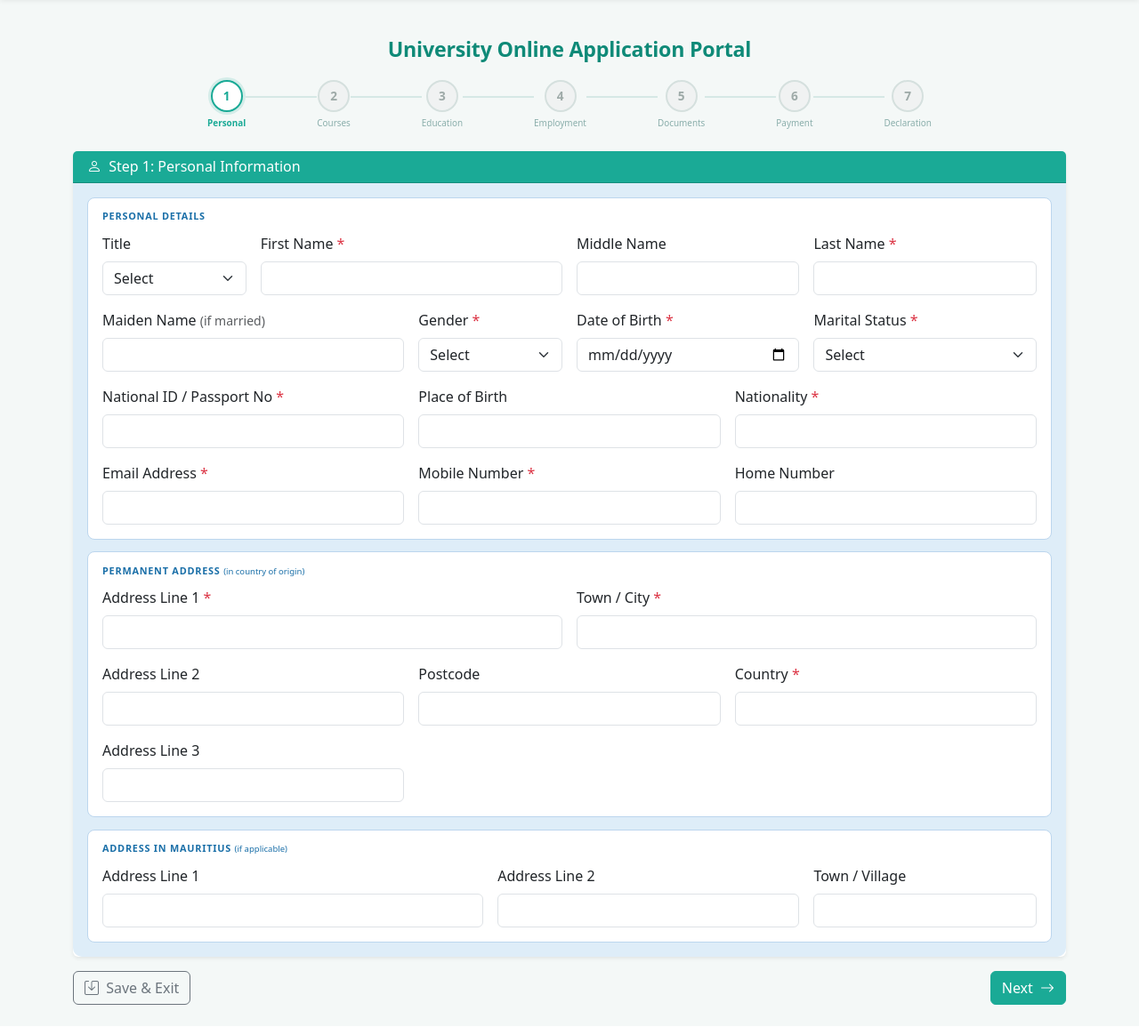
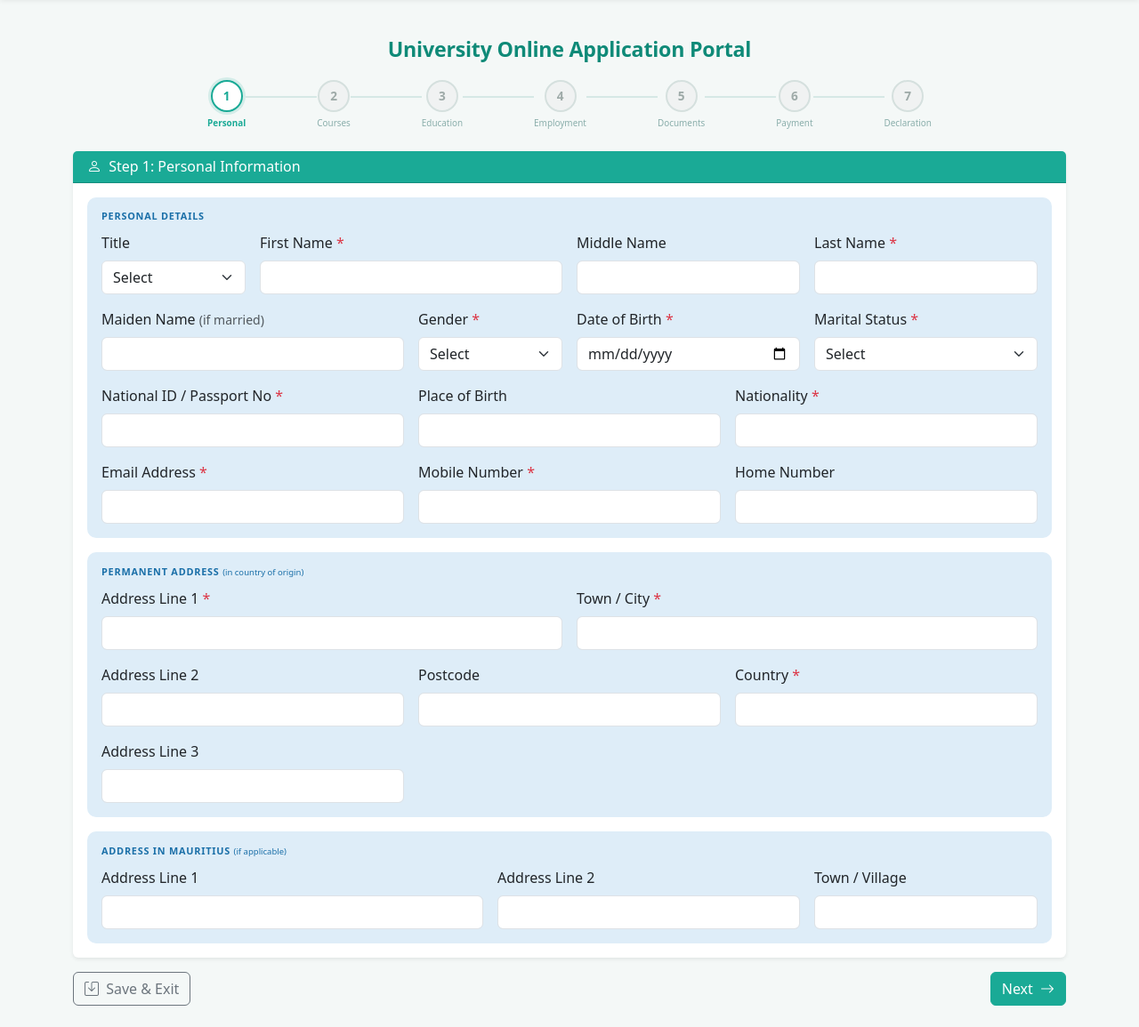
Before and after one commit to JustinAmani/Uni, a PHP site: page /application_form/index.php in a window 1280 px wide. Shown: the part 69-1224 px from the top of the page at 89% size. Before the commit the page ends 1199 px from the top, so only its background shows below. Run offline with PHP 8.4, Linux system fonts and the light colour scheme; the visitor is signed in with stand-in values (Sample User, id 1); data that the repository does not hold is empty.

Commit message:
UI: wrap all step card-bodies in section-block (sky-blue, rounded corners)
All 7 steps now have their content wrapped in <div class="section-block">:
  Step 3: 3a Secondary Schools, 3b O-Level, 3c A-Level, 3d Language cert
  Step 4: Employment history
  Step 5: Document upload
  Step 6: Payment
  Step 7: Declaration

Divs verified balanced (125 opens = 125 closes, PHP syntax OK).
CSS restored to original section-block styling (sky-blue background,
border-radius 10px) – same as Personal step.

```diff
--- a/application_form/index.php
+++ b/application_form/index.php
@@ -689,6 +689,7 @@ require_once __DIR__ . '/../includes/navbar.php';
                     3a. Secondary Schools / Educational Institutions Attended</h6>
             </div>
             <div class="card-body">
+            <div class="section-block">
                 <div class="table-responsive">
                     <table class="table table-bordered align-middle">
                         <thead class="table-light">
@@ -737,6 +738,7 @@ require_once __DIR__ . '/../includes/navbar.php';
                         </tbody>
                     </table>
                 </div>
+            </div><!-- /section-block 3a -->
             </div>
         </div>
 
@@ -746,8 +748,10 @@ require_once __DIR__ . '/../includes/navbar.php';
                 <h6 class="mb-0"><i class="bi bi-journal-text me-1"></i> 3b. SC / GCE "O" Level Results</h6>
             </div>
             <div class="card-body">
+            <div class="section-block">
                 <?php echo renderResultsTable('o', $oResults, 'o_subject', ['o_a1_month','o_a1_grade','o_a2_month','o_a2_grade','o_a3_month','o_a3_grade'], $currentYear); ?>
             </div>
+            </div><!-- /card-body 3b -->
         </div>
 
         <!-- 3c: A-Level Results -->
@@ -756,11 +760,13 @@ require_once __DIR__ . '/../includes/navbar.php';
                 <h6 class="mb-0"><i class="bi bi-journal-text me-1"></i> 3c. HSC / GCE "A" Level Results</h6>
             </div>
             <div class="card-body">
+            <div class="section-block">
                 <h6 class="text-muted small fw-semibold mb-2">PRINCIPAL / ADVANCED LEVEL</h6>
                 <?php echo renderResultsTable('ap', $principal, 'a_principal_subject', ['ap_a1_month','ap_a1_grade','ap_a2_month','ap_a2_grade','ap_a3_month','ap_a3_grade'], $currentYear, 3); ?>
                 <h6 class="text-muted small fw-semibold mt-3 mb-2">SUBSIDIARY LEVEL</h6>
                 <?php echo renderResultsTable('as', $subsidiary, 'a_subsidiary_subject', ['as_a1_month','as_a1_grade','as_a2_month','as_a2_grade','as_a3_month','as_a3_grade'], $currentYear, 4); ?>
             </div>
+            </div><!-- /card-body 3c -->
         </div>
 
         <!-- 3d: Language Certificate -->
@@ -769,6 +775,7 @@ require_once __DIR__ . '/../includes/navbar.php';
                 <h6 class="mb-0"><i class="bi bi-translate me-1"></i> 3d. Language Certificate <span class="badge bg-danger ms-1">Mandatory</span></h6>
             </div>
             <div class="card-body">
+            <div class="section-block">
                 <p class="text-muted small mb-2">Check as appropriate and attach certificate when uploading documents.</p>
                 <div class="form-check mb-2">
                     <input class="form-check-input" type="checkbox" id="engCert" name="has_english_cert"
@@ -785,6 +792,7 @@ require_once __DIR__ . '/../includes/navbar.php';
                     </label>
                 </div>
             </div>
+            </div><!-- /card-body 3d -->
         </div>
 
         <?php include __DIR__ . '/partials/form_buttons.php'; ?>
@@ -802,6 +810,7 @@ require_once __DIR__ . '/../includes/navbar.php';
                 </button>
             </div>
             <div class="card-body">
+            <div class="section-block">
                 <p class="text-muted small mb-3">
                     <i class="bi bi-info-circle me-1"></i>
                     If you have no employment history, leave this section blank and click Next.
@@ -855,7 +864,8 @@ require_once __DIR__ . '/../includes/navbar.php';
                     </div>
                 <?php endforeach; ?>
                 </div>
-            </div>
+            </div><!-- /section-block step 4 -->
+            </div><!-- /card-body step 4 -->
         </div>
         <?php include __DIR__ . '/partials/form_buttons.php'; ?>
     </form>
@@ -870,6 +880,7 @@ require_once __DIR__ . '/../includes/navbar.php';
                 <h6 class="mb-0"><i class="bi bi-cloud-upload me-1"></i> Step 5: Document Upload</h6>
             </div>
             <div class="card-body">
+            <div class="section-block">
                 <div class="alert alert-info py-2 small mb-3">
                     <i class="bi bi-info-circle me-1"></i>
                     Accepted formats: <strong>PDF, JPG, PNG</strong> — Max size: <strong>5 MB</strong> per file.<br>
@@ -902,7 +913,8 @@ require_once __DIR__ . '/../includes/navbar.php';
                     </div>
                 <?php endforeach; ?>
                 </div>
-            </div>
+            </div><!-- /section-block step 5 -->
+            </div><!-- /card-body step 5 -->
         </div>
         <?php include __DIR__ . '/partials/form_buttons.php'; ?>
     </form>
@@ -916,6 +928,7 @@ require_once __DIR__ . '/../includes/navbar.php';
                 <h6 class="mb-0"><i class="bi bi-credit-card me-1"></i> Step 6: Application Fee Payment</h6>
             </div>
             <div class="card-body">
+            <div class="section-block">
                 <div class="row justify-content-center">
                     <div class="col-md-7">
                         <div class="payment-summary p-4 rounded border text-center mb-4">
@@ -957,7 +970,8 @@ require_once __DIR__ . '/../includes/navbar.php';
                         <?php endif; ?>
                     </div>
                 </div>
-            </div>
+            </div><!-- /section-block step 6 -->
+            </div><!-- /card-body step 6 -->
         </div>
         <?php include __DIR__ . '/partials/form_buttons.php'; ?>
     </form>
@@ -971,6 +985,7 @@ require_once __DIR__ . '/../includes/navbar.php';
                 <h6 class="mb-0"><i class="bi bi-pen me-1"></i> Step 7: Declaration and Submission</h6>
             </div>
             <div class="card-body">
+            <div class="section-block">
                 <div class="declaration-box p-4 rounded border bg-light mb-4">
                     <p class="mb-2">
                         I, <strong><?= e(trim(($app['first_name'] ?? '') . ' ' . ($app['last_name'] ?? ''))) ?></strong>,
@@ -997,7 +1012,8 @@ require_once __DIR__ . '/../includes/navbar.php';
                     in Mauritius on registration day. Failure to do so will result in your admission
                     being withheld.
                 </div>
-            </div>
+            </div><!-- /section-block step 7 -->
+            </div><!-- /card-body step 7 -->
         </div>
 
         <div class="d-flex justify-content-between">
--- a/assets/css/style.css
+++ b/assets/css/style.css
@@ -215,26 +215,16 @@ body {
     border-radius: var(--bs-card-inner-border-radius) var(--bs-card-inner-border-radius) 0 0;
 }
 
-/* ── ALL card bodies on the form page = sky-blue block ───────────────────── */
-.app-form-page .card > .card-body {
+/* ── Section block – sky-blue background, rounded all 4 corners ─────────── */
+.section-block {
     background: var(--udm-blue-light);
-    border-radius: 0 0 10px 10px;   /* round bottom corners to match card */
+    border-radius: 10px;
+    padding: .9rem 1rem 1rem;
+    margin-bottom: 1rem;
 }
+.section-block:last-child { margin-bottom: 0; }
 
-/* ── section-blocks INSIDE a card-body (steps 1 & 2 sub-sections) ────────── *
- * Shown as white panels so they visually separate within the blue card-body   */
-.app-form-page .card > .card-body > .section-block {
-    background: #ffffff;
-    border: 1px solid #bcd6ee;
-    border-radius: 8px;
-    padding: .85rem 1rem 1rem;
-    margin-bottom: .85rem;
-}
-.app-form-page .card > .card-body > .section-block:last-child {
-    margin-bottom: 0;
-}
-
-/* Section label – title text inside each block */
+/* Section label – title inside the block, plain text */
 .section-label {
     display: block;
     font-size: .68rem;
```
